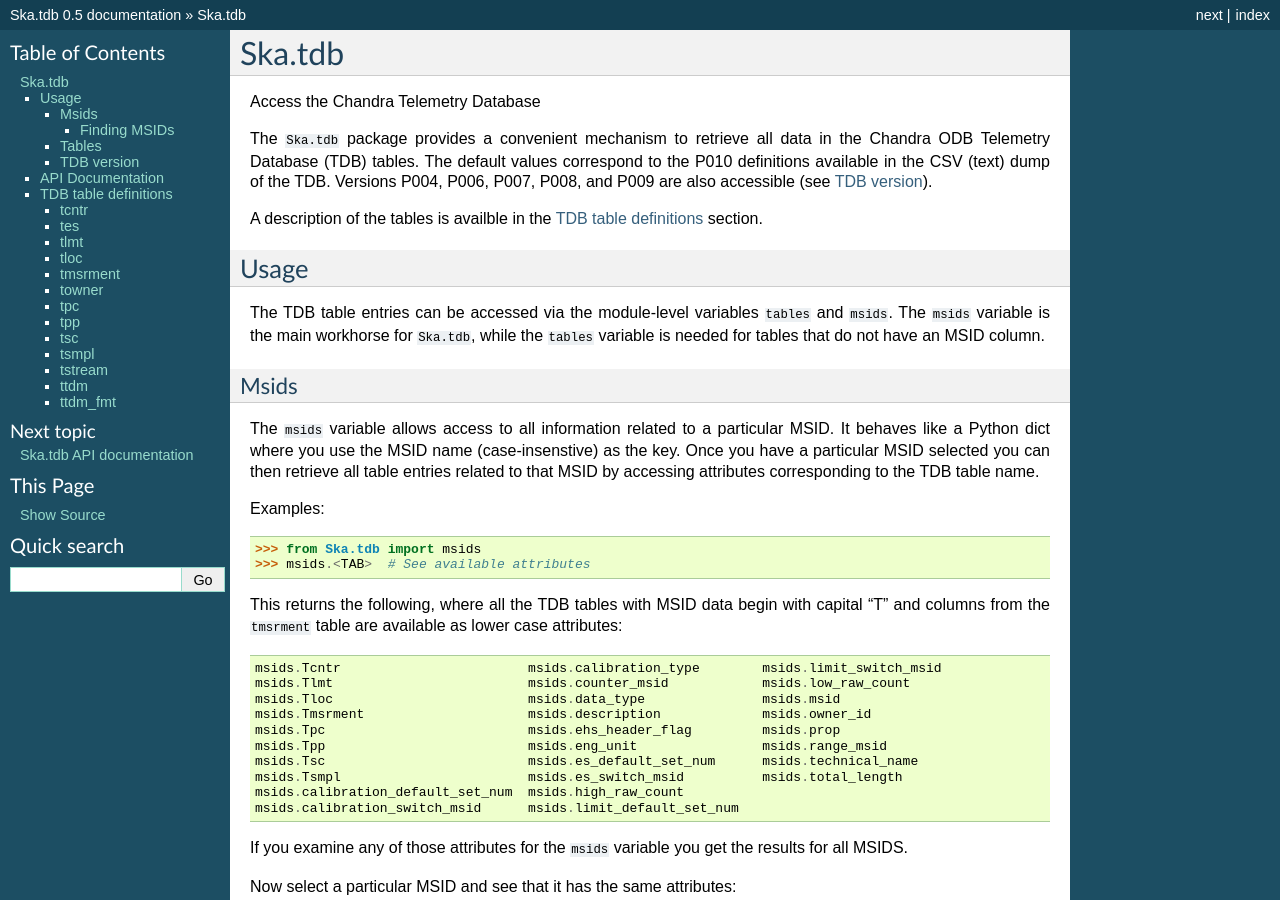
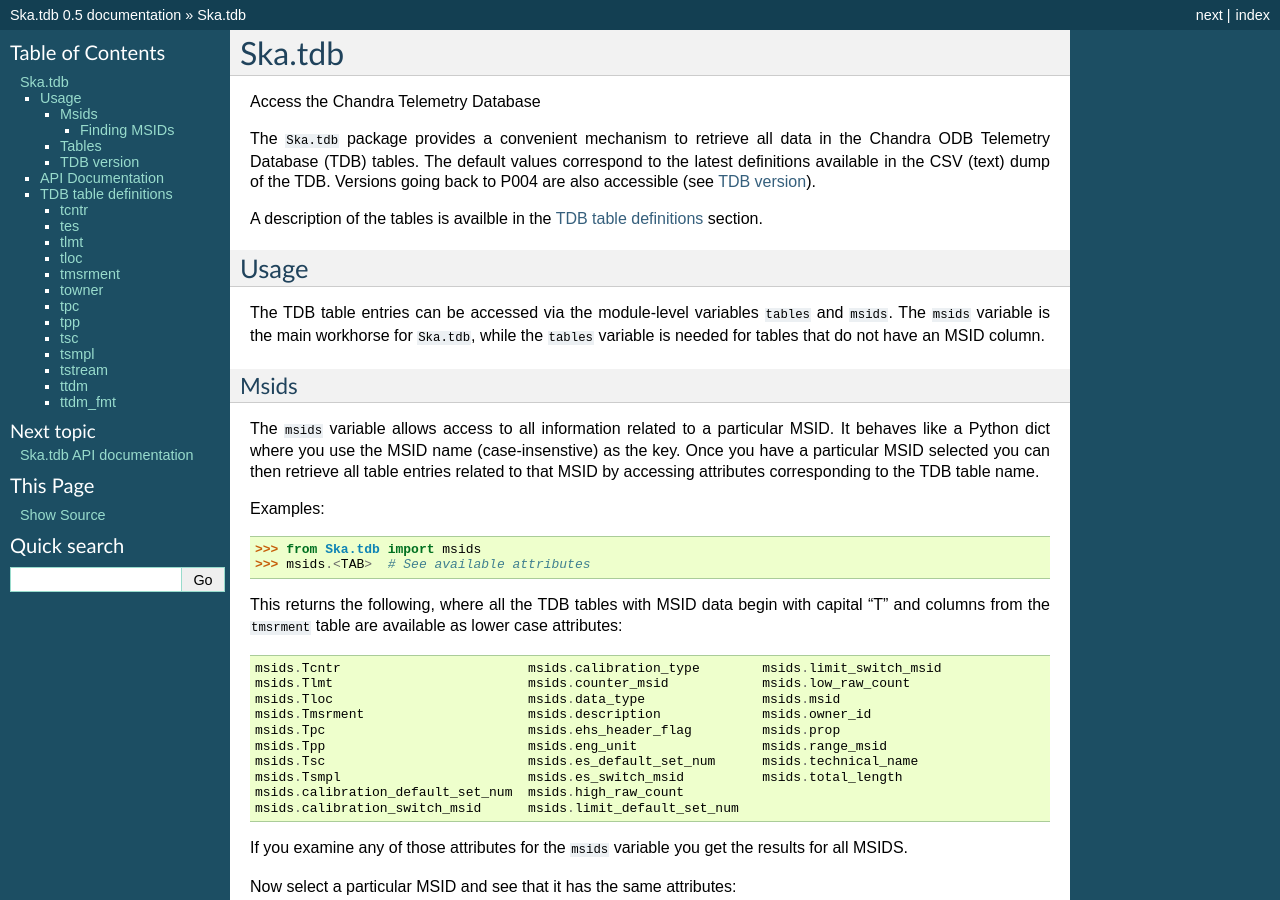
Before and after one commit to sot/ska_tdb, a Sphinx documentation site: the page built from doc/index.rst, in a window 1280 px wide and 900 px high. Built offline with Sphinx 7.4.7, drawn with Linux system fonts in a browser that asks for light colours.

Commit message:
Remove reference to a specific current TDB version

```diff
--- a/doc/index.rst
+++ b/doc/index.rst
@@ -4,8 +4,8 @@
 
 The ``Ska.tdb`` package provides a convenient mechanism to retrieve all data in
 the Chandra ODB Telemetry Database (TDB) tables.  The default values correspond
-to the P010 definitions available in the CSV (text) dump of the TDB.  Versions
-P004, P006, P007, P008, and P009 are also accessible (see `TDB version`_).
+to the latest definitions available in the CSV (text) dump of the TDB.  Versions
+going back to P004 are also accessible (see `TDB version`_).
 
 A description of the tables is availble in the `TDB table definitions`_ section.
 
```
